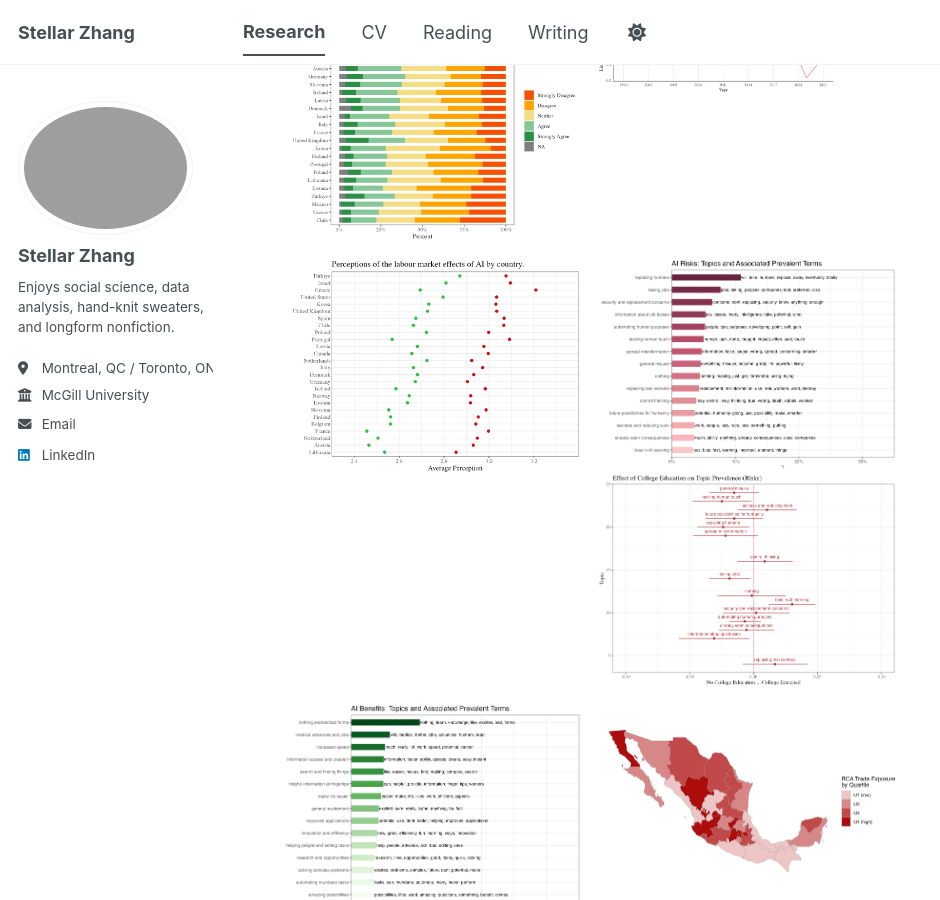
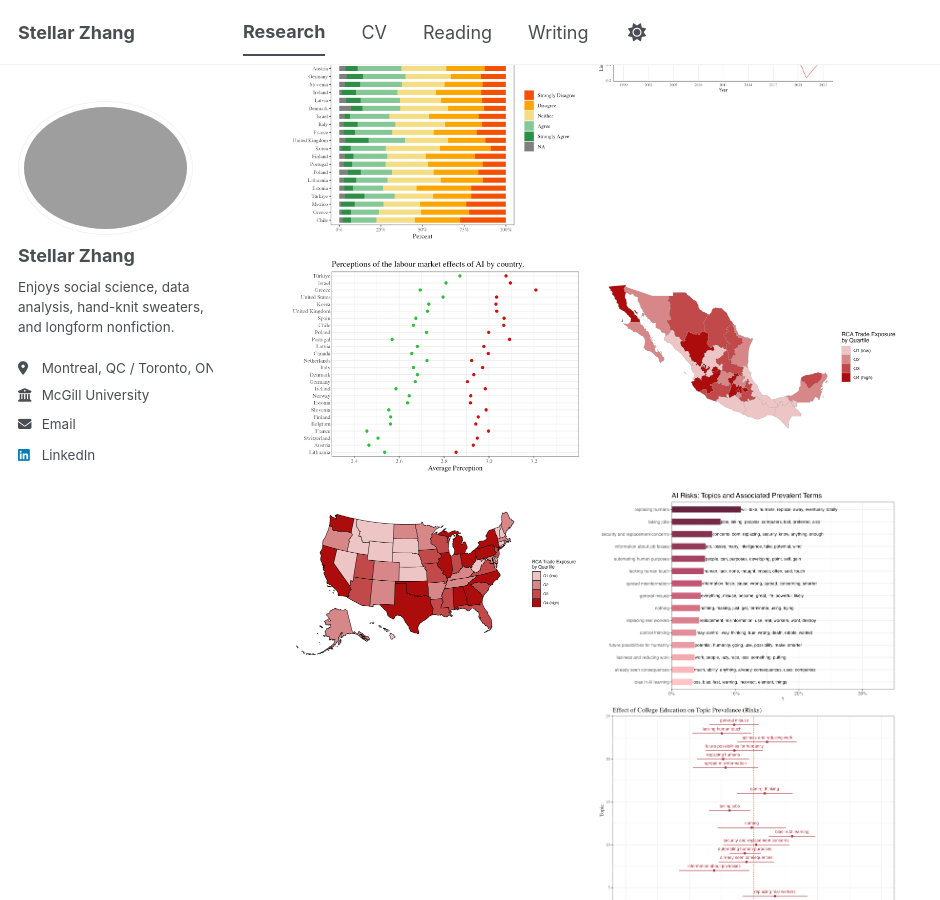
Before and after one commit to stellarxzhang/stellarxzhang.github.io, a Jekyll site: the page built from _pages/research.md, in a window 1280 px wide and 900 px high, scrolled down 1090 px. Shown: the whole window, without its empty margins (0-940 px from the left). Built offline with Jekyll 4.4.1, drawn with Linux system fonts in a browser that asks for light colours; a script bundle is joined from its source files by our own code; library files that are not in the unit come from our copies.

Commit message:
Update research.md

```diff
--- a/_pages/research.md
+++ b/_pages/research.md
@@ -38,6 +38,14 @@ Graphs, charts, and tables covering all sorts of things: Scottish secessionism,
     <img src="/images/when_sorted_by_value copy.png" style="width: 300px; border-radius: 6px;">
   </a>
 
+  <a href="/images/mex_rca_vulnerability_map copy.jpg" data-lightbox="gallery" data-title="Caption 3">
+    <img src="/images/mex_rca_vulnerability_map copy.jpg" style="width: 300px; border-radius: 6px;">
+  </a>
+
+  <a href="/images/rca_vulnerability_map copy.jpg" data-lightbox="gallery" data-title="Caption 3">
+    <img src="/images/rca_vulnerability_map copy.jpg" style="width: 300px; border-radius: 6px;">
+  </a>
+
   <a href="/images/neg_combined_plot copy.png" data-lightbox="gallery" data-title="Caption 3">
     <img src="/images/neg_combined_plot copy.png" style="width: 300px; border-radius: 6px;">
   </a>
@@ -46,12 +54,5 @@ Graphs, charts, and tables covering all sorts of things: Scottish secessionism,
     <img src="/images/pos_combined_plot copy.png" style="width: 300px; border-radius: 6px;">
   </a>
 
-  <a href="/images/mex_rca_vulnerability_map copy.jpg" data-lightbox="gallery" data-title="Caption 3">
-    <img src="/images/mex_rca_vulnerability_map copy.jpg" style="width: 300px; border-radius: 6px;">
-  </a>
-
-  <a href="/images/rca_vulnerability_map copy.jpg" data-lightbox="gallery" data-title="Caption 3">
-    <img src="/images/rca_vulnerability_map copy.jpg" style="width: 300px; border-radius: 6px;">
-  </a>
 
 </div>
```
